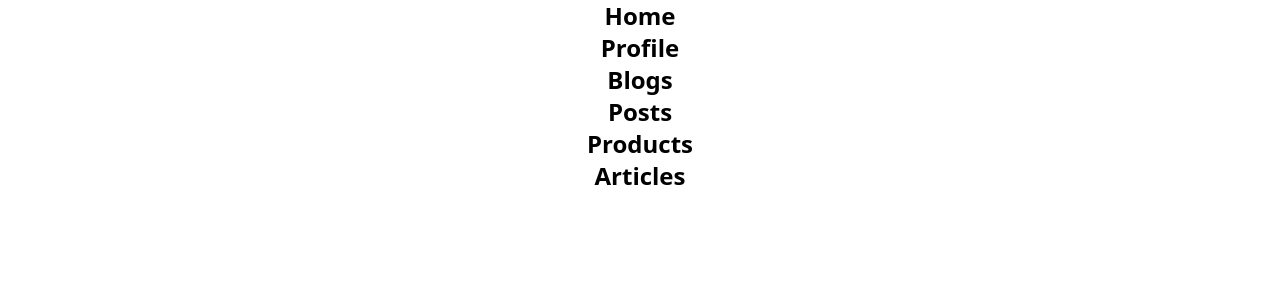
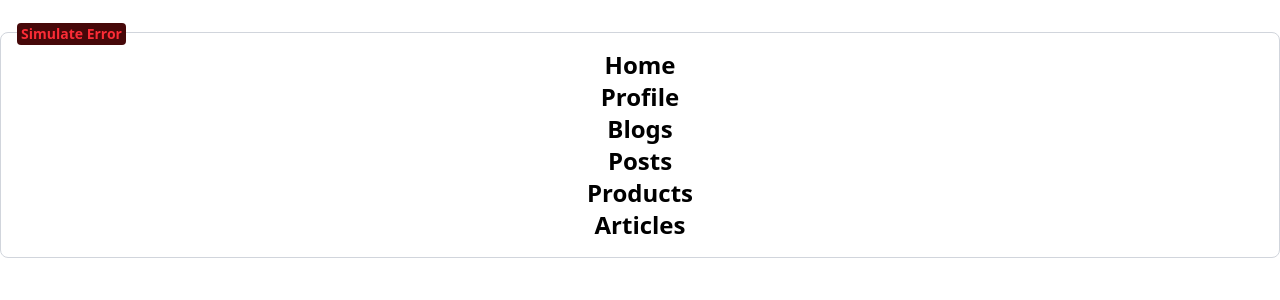
Before and after one commit to iamharshtambe/next-rampup, a Next.js app in the folder 01-routing/: page / in a window 1280 px wide. Shown: the top 300 px of the page. Built offline with nearby package versions, Linux system fonts and the light colour scheme.

Commit message:
handle global errors

```diff
--- /dev/null
+++ b/01-routing/src/app/error-wrapper.tsx
@@ -0,0 +1,39 @@
+'use client';
+import './globals.css';
+
+import { useState } from 'react';
+
+interface WrapperProps {
+  children: React.ReactNode;
+}
+
+const ErrorSimulator = ({
+  message = 'An error occurred',
+}: {
+  message?: string;
+}) => {
+  const [error, setError] = useState(false);
+
+  if (error) throw new Error(message);
+
+  return (
+    <button
+      title="Simulate an error"
+      className="bg-red-950 text-red-500 rounded p-1 leading-none font-semibold text-sm hover:bg-red-900 transition"
+      onClick={() => setError(true)}
+    >
+      Simulate Error
+    </button>
+  );
+};
+
+export const ErrorWrapper = ({ children }: WrapperProps) => {
+  return (
+    <div className="flex flex-col rounded-lg mt-8 relative p-4 border border-gray-300">
+      <div className="absolute top-0 left-4 -translate-y-1/2">
+        <ErrorSimulator message="Simulated error in root layout" />
+      </div>
+      {children}
+    </div>
+  );
+};
--- /dev/null
+++ b/01-routing/src/app/global-error.tsx
@@ -0,0 +1,25 @@
+'use client';
+import './globals.css';
+
+export default function GlobalError() {
+  return (
+    <html lang="en">
+      <body>
+        <div className="flex flex-col items-center justify-center min-h-screen">
+          <h2 className="text-2xl font-bold mb-4">Something went wrong!</h2>
+          <button
+            onClick={() => {
+              // refresh the page
+              window.location.reload();
+            }}
+            className="bg-blue-500 hover:bg-blue-700 text-white font-bold py-2 px-4 rounded"
+          >
+            Refresh
+          </button>
+        </div>
+      </body>
+    </html>
+  );
+}
+
+// Will run in production mode!
--- a/01-routing/src/app/layout.tsx
+++ b/01-routing/src/app/layout.tsx
@@ -1,4 +1,5 @@
 import './globals.css';
+import { ErrorWrapper } from './error-wrapper';
 
 export const metadata = {
   title: 'Next.js',
@@ -12,7 +13,9 @@ export default function RootLayout({
 }) {
   return (
     <html lang="en">
-      <body>{children}</body>
+      <body>
+        <ErrorWrapper>{children}</ErrorWrapper>
+      </body>
     </html>
   );
 }
```
